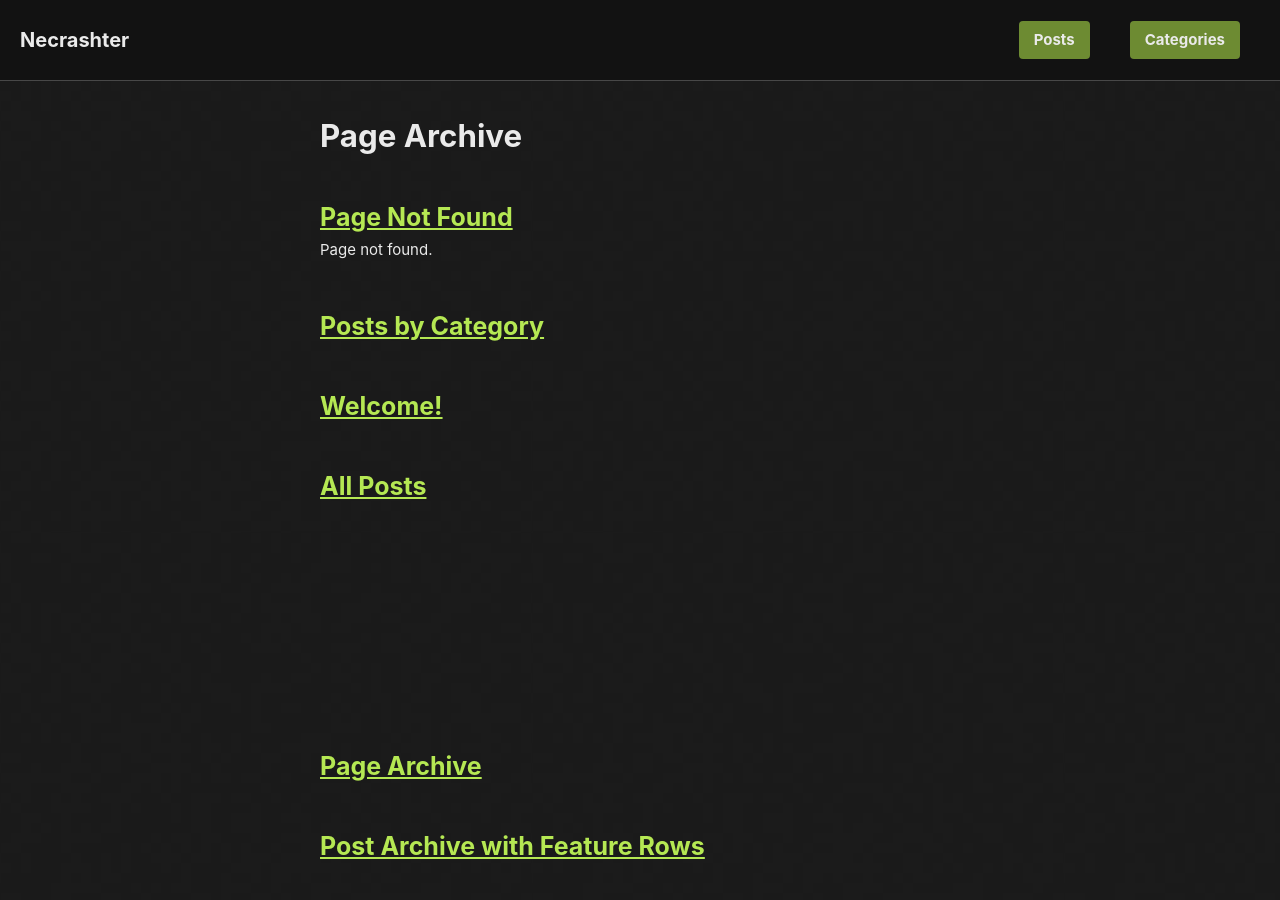
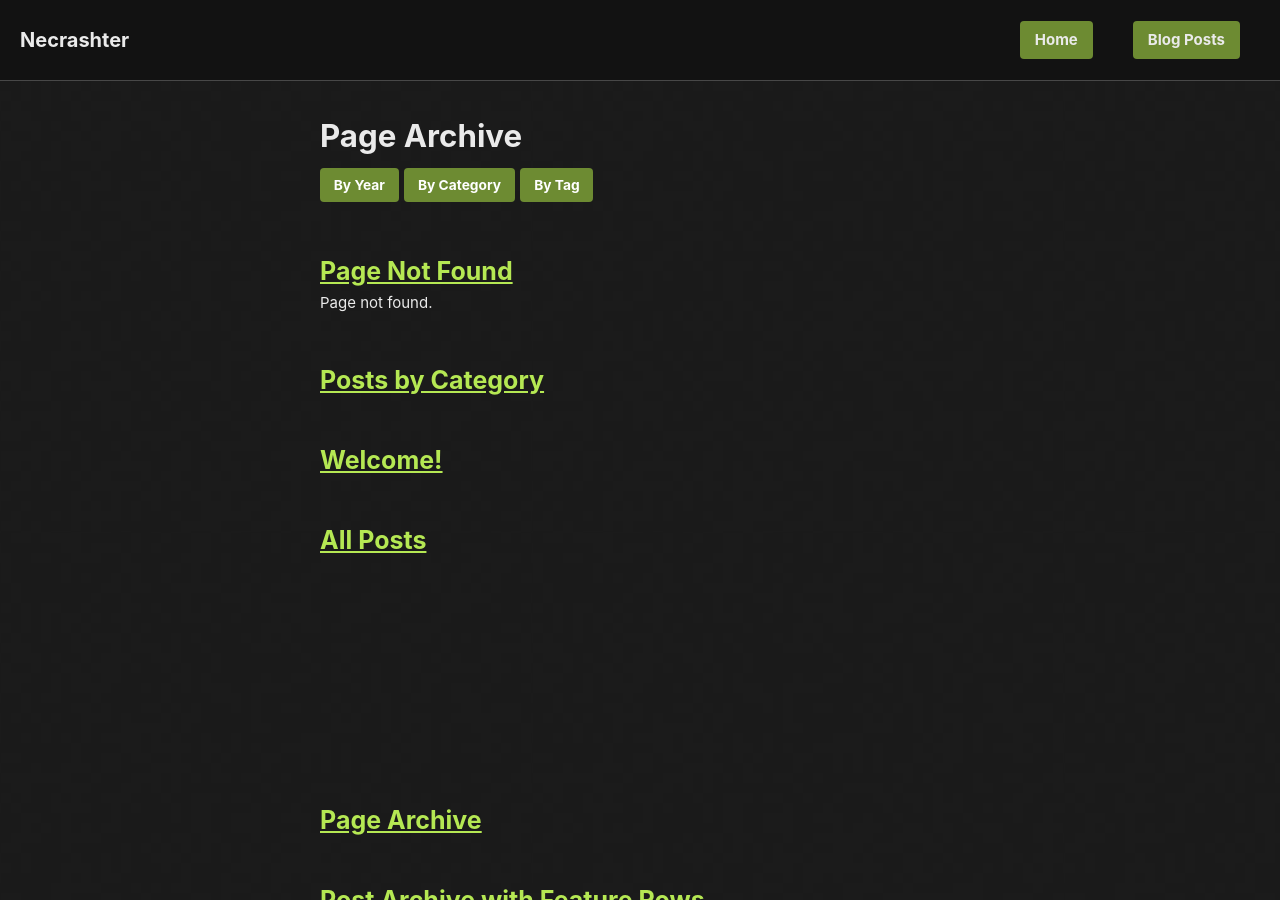
Before and after one commit to necrashter/necrashter.github.io, a Jekyll site: the page built from _pages/page-archive.html, in a window 1280 px wide and 900 px high. Built offline with Jekyll 4.4.1, drawn with Linux system fonts in a browser that asks for light colours; cached includes are drawn as plain includes; nearby versions of some CDN libraries.

Commit message:
Update blog post navigation

```diff
--- a/_data/navigation.yml
+++ b/_data/navigation.yml
@@ -1,9 +1,9 @@
 # main links
 main:
-  - title: "Posts"
+  - title: "Home"
+    url: /
+  - title: "Blog Posts"
     url: /year-archive/
-  - title: "Categories"
-    url: /categories/
 
 ceng469:
   - title: "CENG 469 Advanced Graphics"
--- a/_layouts/archive.html
+++ b/_layouts/archive.html
@@ -21,6 +21,13 @@ layout: default
     {% unless page.header.overlay_color or page.header.overlay_image %}
       <h1 id="page-title" class="page__title">{{ page.title }}</h1>
     {% endunless %}
+
+    <div style="margin-bottom: 1em;">
+      <a href="/year-archive/" class="btn {% if page.url == '/year-archive/' %}btn--inverse{% else %}btn--primary{% endif %} btn--small">By Year</a>
+      <a href="/categories/" class="btn {% if page.url == '/categories/' %}btn--inverse{% else %}btn--primary{% endif %} btn--small">By Category</a>
+      <a href="/tags/" class="btn {% if page.url == '/tags/' %}btn--inverse{% else %}btn--primary{% endif %} btn--small">By Tag</a>
+    </div>
+
     {{ content }}
   </div>
 </div>
--- a/_layouts/home.html
+++ b/_layouts/home.html
@@ -31,6 +31,7 @@ layout: default
       </article>
     {% endif %}
 
+  {% if page.show_posts %}
   <div class="archive">
 
 <h3 class="archive__subtitle">{{ site.data.ui-text[site.locale].recent_posts | default: "Recent Blog Posts" }}</h3>
@@ -51,4 +52,5 @@ layout: default
 {% include paginator.html %}
 
   </div>
+  {% endif %}
 </div>
--- a/index.html
+++ b/index.html
@@ -2,6 +2,7 @@
 layout: home
 title: Welcome!
 author_profile: true
+show_posts: false
 ---
 
 <p>
```
